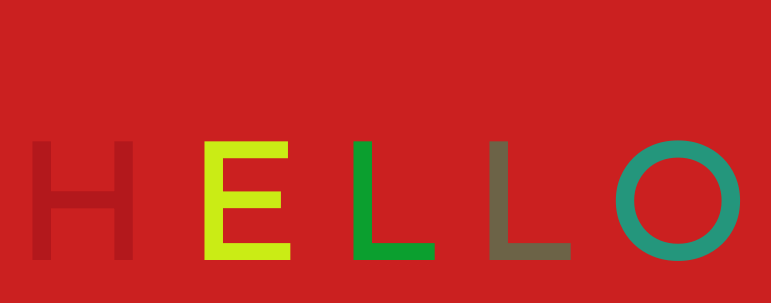
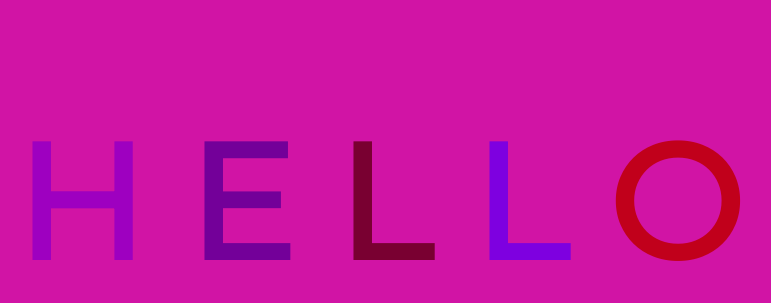
Before and after one commit to gbaer12/AnimatedTextGitDemo, a plain HTML site: page index.html in a window 1280 px wide. Shown: the part 206-509 px from the top of the page, without its empty margins (262-1033 px from the left). Drawn offline with Linux system fonts and the light colour scheme.

Commit message:
restrict colors to purples

```diff
--- a/app.css
+++ b/app.css
@@ -3,7 +3,7 @@ body{
     justify-content: center;
     align-items: center;
     height: 100vh;
-    background-color: rgb(203, 32, 32);
+    background-color: rgb(209, 20, 165);
 }
 
 h1{
--- a/app.js
+++ b/app.js
@@ -1,6 +1,6 @@
 function randomRGB(){
     const r = Math.floor(Math.random() * 256);
-    const g = Math.floor(Math.random() * 256);
+    const g = 0
     const b = Math.floor(Math.random() * 256);
     return `rgb(${r},${g},${b})`
 }
```
